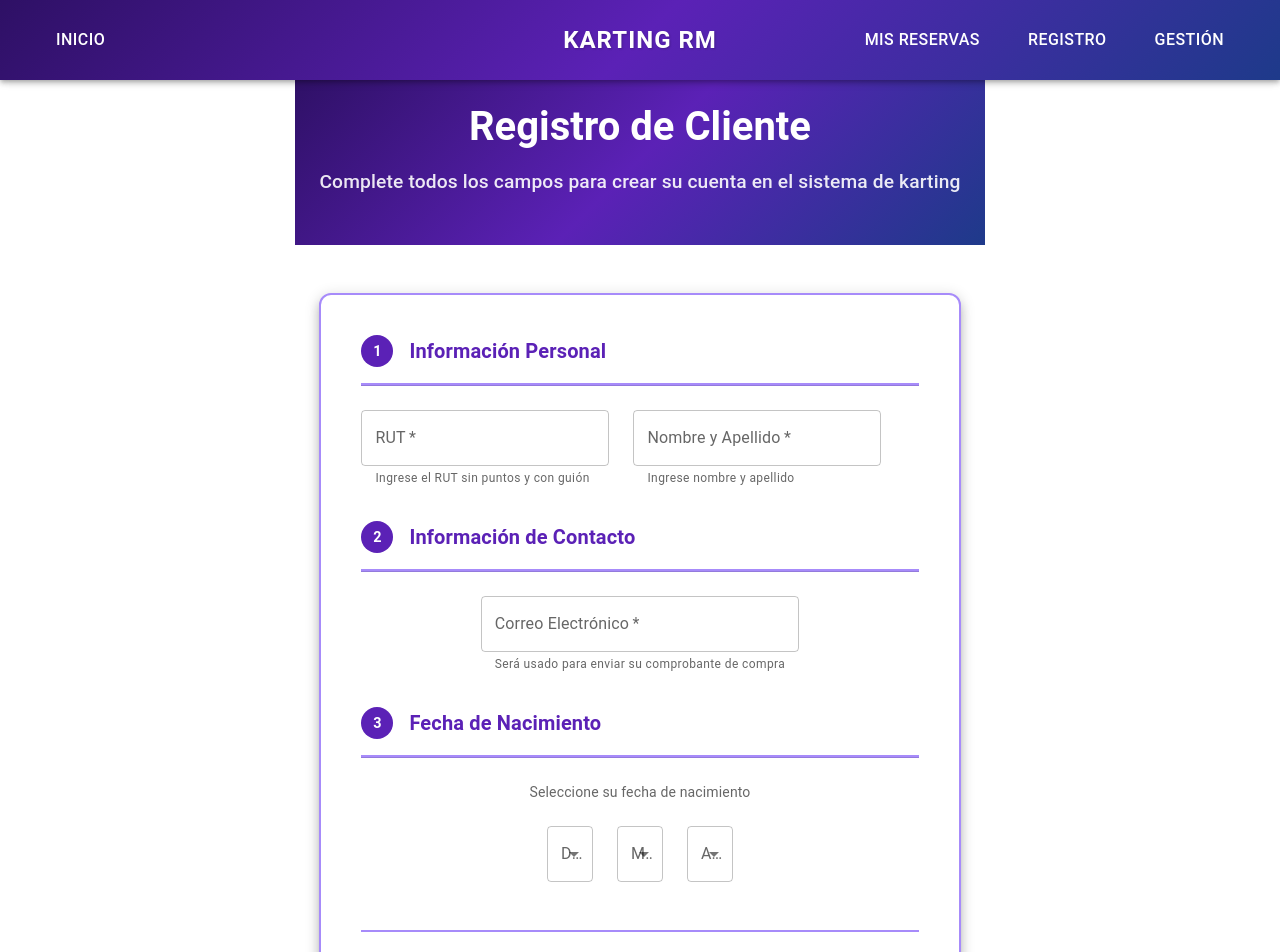
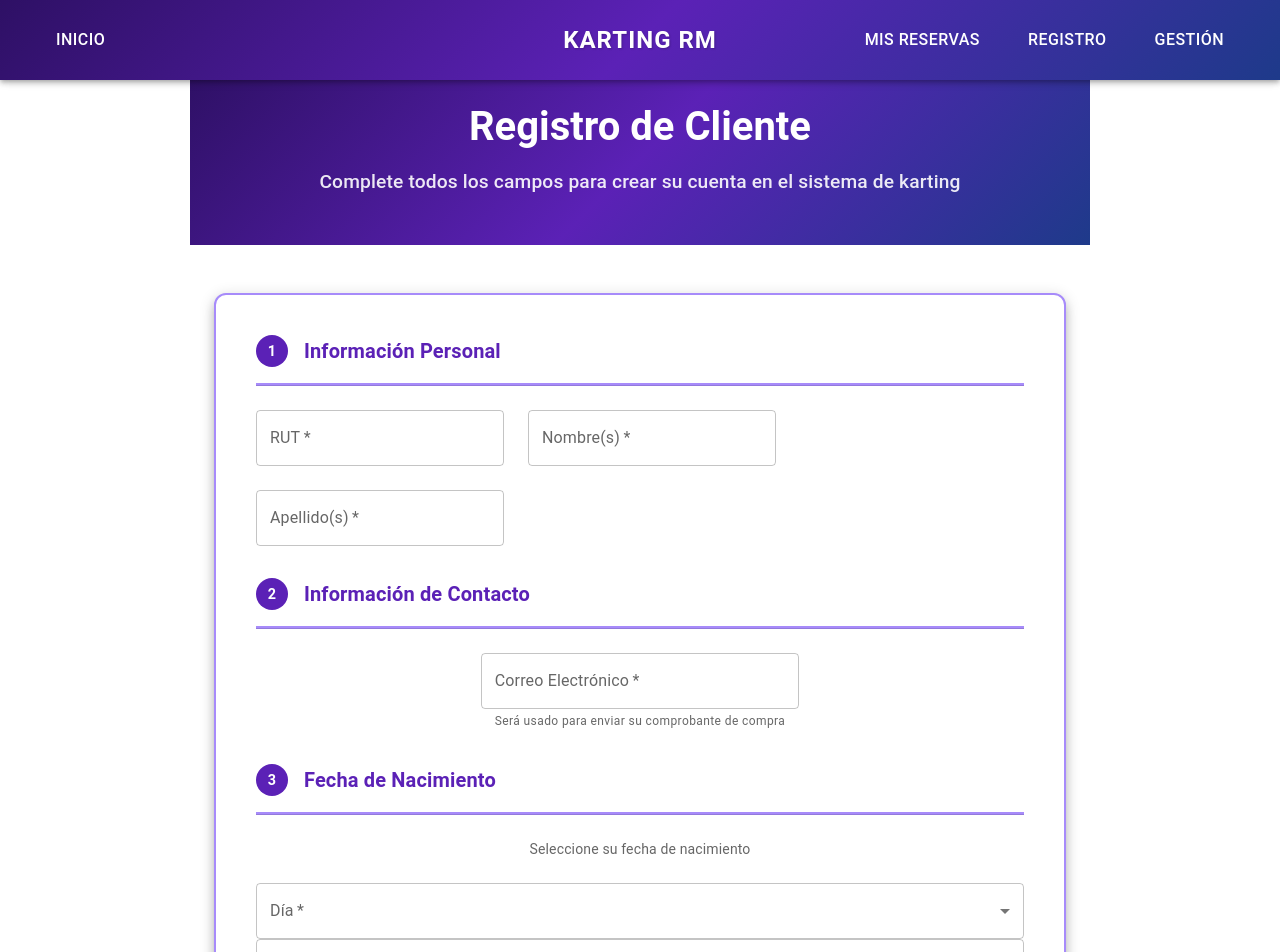
Before and after one commit to Linna-Lpz/Tingeso-2-kartingRM-Ms, a React (Vite) app in the folder karting2Frontend/: page /clientRegister in a window 1280 px wide. Shown: the top 952 px of the page. Built offline with nearby package versions, Linux system fonts and the light colour scheme; some icons are missing.

Commit message:
Pequeños cambios 2
Se añade verificación de rut al registrar cliente
Cambio en información de tarifas

```diff
--- a/karting2Frontend/src/components/ClientRegister.jsx
+++ b/karting2Frontend/src/components/ClientRegister.jsx
@@ -7,7 +7,8 @@ import clientService from '../services/services.management';
 
 const ClientRegister = () => {
   const [clientRUT, setClientRUT] = useState('');
-  const [clientName, setClientName] = useState('');
+  const [clientFirstName, setClientFirstName] = useState('');
+  const [clientLastName, setClientLastName] = useState('');
   const [clientEmail, setClientEmail] = useState('');
   const [day, setDay] = useState('');
   const [month, setMonth] = useState('');
@@ -21,15 +22,147 @@ const ClientRegister = () => {
 
   // Estados para errores específicos de cada campo
   const [rutError, setRutError] = useState('');
-  const [nameError, setNameError] = useState('');
+  const [firstNameError, setFirstNameError] = useState('');
+  const [lastNameError, setLastNameError] = useState('');
   const [emailError, setEmailError] = useState('');
   const [birthdayError, setBirthdayError] = useState('');
+
+  // Función para formatear RUT automáticamente
+  const formatRUT = (value) => {
+    // Eliminar todo excepto números y K
+    let clean = value.replace(/[^0-9K]/g, '');
+
+    // Limitar a máximo 9 caracteres (8 dígitos + 1 dígito verificador)
+    if (clean.length > 9) {
+      clean = clean.slice(0, 9);
+    }
+
+    // Agregar guión automáticamente cuando tenga al menos 8 caracteres
+    if (clean.length >= 8) {
+      clean = clean.slice(0, -1) + '-' + clean.slice(-1);
+    }
+
+    return clean;
+  };
+
+  // Función para validar RUT en tiempo real
+  const validateRUTRealTime = (rut) => {
+    if (!rut) return '';
+
+    // Eliminar espacios y convertir a mayúsculas
+    let cleanRut = rut.replace(/\s/g, '').replace(/\./g, '').toUpperCase();
+
+    // Si está escribiendo y no tiene suficientes caracteres, no mostrar error
+    if (cleanRut.length < 9) { // Incluyendo el guión
+      return '';
+    }
+
+    // Si no tiene guión, agregarlo automáticamente para la validación
+    if (!cleanRut.includes('-') && cleanRut.length >= 8) {
+      cleanRut = cleanRut.slice(0, -1) + '-' + cleanRut.slice(-1);
+    }
+
+    // Verificar formato básico - acepta tanto 7 como 8 dígitos antes del guión
+    const rutRegex = /^[0-9]{7,8}-[0-9K]$/;
+    if (!rutRegex.test(cleanRut)) {
+      return 'Formato: 12345678-9';
+    }
+
+    // Validar dígito verificador solo si el formato es correcto
+    const rutParts = cleanRut.split('-');
+    const rutNumber = rutParts[0];
+    const dv = rutParts[1];
+
+    let sum = 0;
+    let multiplier = 2;
+
+    for (let i = rutNumber.length - 1; i >= 0; i--) {
+      sum += parseInt(rutNumber.charAt(i)) * multiplier;
+      multiplier = multiplier === 7 ? 2 : multiplier + 1;
+    }
+
+    const remainder = sum % 11;
+    const calculatedDV = remainder === 0 ? '0' : remainder === 1 ? 'K' : (11 - remainder).toString();
+
+    if (dv !== calculatedDV) {
+      return 'RUT no es válido';
+    }
+
+    return '';
+  };
+
+  // Función para validar nombre en tiempo real
+  const validateNameRealTime = (name) => {
+    if (!name) return '';
+
+    if (name.trim().length > 0 && name.trim().length < 2) {
+      return 'Mínimo 2 caracteres';
+    }
+
+    // Verificar caracteres no válidos
+    const nameRegex = /^[a-zA-ZáéíóúÁÉÍÓÚñÑ\s]*$/;
+    if (!nameRegex.test(name)) {
+      return 'Solo se permiten letras';
+    }
+
+    return '';
+  };
+
+  // Función para validar email en tiempo real
+  const validateEmailRealTime = (email) => {
+    if (!email) return '';
+
+    // Solo validar formato si tiene @ y algún contenido después
+    if (email.includes('@')) {
+      const emailRegex = /^[^\s@]+@[^\s@]+\.[^\s@]+$/;
+      if (!emailRegex.test(email)) {
+        return 'Formato: usuario@ejemplo.com';
+      }
+    }
+
+    return '';
+  };
+
+  // Manejadores de cambio con validación en tiempo real
+  const handleRutChange = (e) => {
+    const formattedRut = formatRUT(e.target.value);
+    setClientRUT(formattedRut);
+  };
+
+  const handleFirstNameChange = (e) => {
+    // Solo permitir letras, espacios y caracteres especiales del español
+    const value = e.target.value.replace(/[^a-zA-ZáéíóúÁÉÍÓÚñÑ\s]/g, '');
+    setClientFirstName(value);
+  };
+
+  const handleLastNameChange = (e) => {
+    // Solo permitir letras, espacios y caracteres especiales del español
+    const value = e.target.value.replace(/[^a-zA-ZáéíóúÁÉÍÓÚñÑ\s]/g, '');
+    setClientLastName(value);
+  };
+
+  const handleEmailChange = (e) => {
+    setClientEmail(e.target.value);
+  };
+
+  // Obtener errores en tiempo real
+  const realtimeRutError = validateRUTRealTime(clientRUT);
+  const realtimeFirstNameError = validateNameRealTime(clientFirstName);
+  const realtimeLastNameError = validateNameRealTime(clientLastName);
+  const realtimeEmailError = validateEmailRealTime(clientEmail);
+
+  // Usar el error del backend si existe, sino usar el error en tiempo real
+  const displayRutError = rutError || realtimeRutError;
+  const displayFirstNameError = firstNameError || realtimeFirstNameError;
+  const displayLastNameError = lastNameError || realtimeLastNameError;
+  const displayEmailError = emailError || realtimeEmailError;
 
   // Función para limpiar todos los errores
   const clearErrors = () => {
     setErrorMessage('');
     setRutError('');
-    setNameError('');
+    setFirstNameError('');
+    setLastNameError('');
     setEmailError('');
     setBirthdayError('');
   };
@@ -41,7 +174,9 @@ const ClientRegister = () => {
     if (errorMsg.includes('RUT')) {
       setRutError(errorMsg);
     } else if (errorMsg.includes('nombre')) {
-      setNameError(errorMsg);
+      setFirstNameError(errorMsg);
+    } else if (errorMsg.includes('apellido')) {
+      setLastNameError(errorMsg);
     } else if (errorMsg.includes('email')) {
       setEmailError(errorMsg);
     } else if (errorMsg.includes('fecha') || errorMsg.includes('edad')) {
@@ -61,9 +196,12 @@ const ClientRegister = () => {
     // Construir la fecha en formato YYYY-MM-DD
     const clientBirthday = `${year}-${String(month).padStart(2, '0')}-${String(day).padStart(2, '0')}`;
 
+    // Combinar nombre y apellido
+    const clientName = `${clientFirstName.trim()} ${clientLastName.trim()}`.trim();
+
     const newClient = {
       clientRUT,
-      clientName,
+      clientName, // Se envía como nombre completo
       clientEmail,
       clientBirthday,
       visitsPerMonth
@@ -74,7 +212,8 @@ const ClientRegister = () => {
 
       // Limpiar los campos del formulario después de enviar
       setClientRUT('');
-      setClientName('');
+      setClientFirstName('');
+      setClientLastName('');
       setClientEmail('');
       setDay('');
       setMonth('');
@@ -242,19 +381,17 @@ const ClientRegister = () => {
 
             <Grid container spacing={3}>
               {/* RUT - Campo principal de identificación */}
-              <Grid item xs={12} sm={6}>
+              <Grid>
                 <TextField
                   fullWidth
                   label="RUT"
                   placeholder="Ej: 12345678-9"
                   value={clientRUT}
-                  onChange={(e) => {
-                    const value = e.target.value.slice(0, 10);
-                    setClientRUT(value);
-                  }}
+                  onChange={handleRutChange}
                   required
-                  error={!!rutError}
-                  helperText={rutError || "Ingrese el RUT sin puntos y con guión"}
+                  error={!!displayRutError}
+                  helperText={displayRutError}
+                  inputProps={{ maxLength: 10 }}
                   sx={{
                     '& .MuiFormLabel-root.Mui-focused': { color: '#5B21B6' },
                     '& .MuiOutlinedInput-root': {
@@ -267,17 +404,40 @@ const ClientRegister = () => {
                 />
               </Grid>
 
-              {/* Nombre completo */}
-              <Grid item xs={12} sm={6}>
+              {/* Nombre */}
+              <Grid>
                 <TextField
                   fullWidth
-                  label="Nombre y Apellido"
-                  placeholder="Ej: Juan Pérez"
-                  value={clientName}
-                  onChange={(e) => setClientName(e.target.value)}
+                  label="Nombre(s)"
+                  placeholder="Ej: Juan Carlos"
+                  value={clientFirstName}
+                  onChange={handleFirstNameChange}
                   required
-                  error={!!nameError}
-                  helperText={nameError || "Ingrese nombre y apellido"}
+                  error={!!displayFirstNameError}
+                  helperText={displayFirstNameError}
+                  sx={{
+                    '& .MuiFormLabel-root.Mui-focused': { color: '#5B21B6' },
+                    '& .MuiOutlinedInput-root': {
+                      '&.Mui-focused .MuiOutlinedInput-notchedOutline': {
+                        borderColor: '#5B21B6',
+                        borderWidth: 2
+                      }
+                    }
+                  }}
+                />
+              </Grid>
+
+              {/* Apellido */}
+              <Grid>
+                <TextField
+                  fullWidth
+                  label="Apellido(s)"
+                  placeholder="Ej: Pérez González"
+                  value={clientLastName}
+                  onChange={handleLastNameChange}
+                  required
+                  error={!!displayLastNameError}
+                  helperText={displayLastNameError}
                   sx={{
                     '& .MuiFormLabel-root.Mui-focused': { color: '#5B21B6' },
                     '& .MuiOutlinedInput-root': {
@@ -324,17 +484,17 @@ const ClientRegister = () => {
             <Divider sx={{ mb: 3, backgroundColor: '#A78BFA', height: 2 }} />
 
             <Grid container spacing={3} justifyContent="center">
-              <Grid item xs={12} sm={8}>
+              <Grid>
                 <TextField
                   fullWidth
                   label="Correo Electrónico"
                   type="email"
                   placeholder="ejemplo@correo.com"
                   value={clientEmail}
-                  onChange={(e) => setClientEmail(e.target.value)}
+                  onChange={handleEmailChange}
                   required
-                  error={!!emailError}
-                  helperText={emailError || "Será usado para enviar su comprobante de compra"}
+                  error={!!displayEmailError}
+                  helperText={displayEmailError || "Será usado para enviar su comprobante de compra"}
                   sx={{
                     '& .MuiFormLabel-root.Mui-focused': { color: '#5B21B6' },
                     '& .MuiOutlinedInput-root': {
@@ -398,9 +558,9 @@ const ClientRegister = () => {
               Seleccione su fecha de nacimiento
             </Typography>
 
-            <Grid container spacing={3} justifyContent="center">
+            <Grid justifyContent="center" >
               {/* Día */}
-              <Grid item xs={12} sm={4}>
+              <Grid>
                 <TextField
                   select
                   fullWidth
@@ -429,7 +589,7 @@ const ClientRegister = () => {
               </Grid>
 
               {/* Mes */}
-              <Grid item xs={12} sm={4}>
+              <Grid>
                 <TextField
                   select
                   fullWidth
@@ -458,7 +618,7 @@ const ClientRegister = () => {
               </Grid>
 
               {/* Año */}
-              <Grid item xs={12} sm={4}>
+              <Grid>
                 <TextField
                   select
                   fullWidth
--- a/karting2Frontend/src/components/Information.jsx
+++ b/karting2Frontend/src/components/Information.jsx
@@ -176,17 +176,8 @@ const Information = () => {
             </Typography>
           </Box>
 
-          <Alert severity="info" sx={{ mb: 3, borderRadius: 2, bgcolor: '#DBEAFE', border: '1px solid #1E3A8A' }}>
-            <Box sx={{ display: 'flex', alignItems: 'center' }}>
-              <InfoIcon sx={{ mr: 1, color: '#1E3A8A' }} />
-              <Typography variant="body1" sx={{ fontWeight: 'medium', color: '#1E3A8A' }}>
-                <strong>Estado actual:</strong> Abierto hoy hasta las 22:00 hrs
-              </Typography>
-            </Box>
-          </Alert>
-
           <Grid container spacing={2}>
-            <Grid item xs={12} md={6}>
+            <Grid >
               <Alert severity="info" sx={{ height: '100%', bgcolor: '#F3E8FF', border: '1px solid #A78BFA' }}>
                 <Box sx={{ display: 'flex', alignItems: 'center', mb: 1 }}>
                   <ScheduleIcon sx={{ mr: 1, color: '#5B21B6' }} />
@@ -199,7 +190,7 @@ const Information = () => {
                 </Typography>
               </Alert>
             </Grid>
-            <Grid item xs={12} md={6}>
+            <Grid >
               <Alert severity="success" sx={{ height: '100%', bgcolor: '#F3E8FF', border: '1px solid #A78BFA' }}>
                 <Box sx={{ display: 'flex', alignItems: 'center', mb: 1 }}>
                   <WeekendIcon sx={{ mr: 1, color: '#5B21B6' }} />
@@ -230,11 +221,7 @@ const Information = () => {
             <Box sx={{ display: 'flex', alignItems: 'center' }}>
               <MonetizationOnIcon sx={{ mr: 1, color: '#1E3A8A' }} />
               <Typography variant="body1" sx={{ fontWeight: 'medium', color: '#1E3A8A' }}>
-                Precios sin IVA incluido |
-              </Typography>
-              <AutoAwesomeIcon sx={{ mx: 1, color: '#1E3A8A' }} />
-              <Typography variant="body1" sx={{ fontWeight: 'medium', color: '#1E3A8A' }}>
-                Aplicamos automáticamente el mejor descuento disponible
+                Precios sin IVA incluido
               </Typography>
             </Box>
           </Alert>
@@ -355,7 +342,7 @@ const Information = () => {
             <Box sx={{ display: 'flex', alignItems: 'center', justifyContent: 'center' }}>
               <AutoAwesomeIcon sx={{ mr: 1, color: '#B45309' }} />
               <Typography variant="body2" sx={{ fontWeight: 'medium', color: '#B45309' }}>
-                Los precios mostrados se ajustarán automáticamente según los descuentos que apliquen
+                Los precios mostrados se ajustarán automáticamente según los descuentos que apliquen (solo para clientes registrados)
               </Typography>
             </Box>
           </Box>
@@ -809,7 +796,7 @@ const Information = () => {
         </CardContent>
       </Card>
 
-      {/* Nota importante actualizada */}
+      {/* Nota importante */}
       <Box sx={{ mt: 4 }}>
           <Box sx={{ display: 'flex', alignItems: 'center', justifyContent: 'center', mb: 1 }}>
             <WarningIcon sx={{ mr: 1, color: 'warning.main' }} />
@@ -865,7 +852,7 @@ const Information = () => {
         <Box sx={{ mt: 2, display: 'flex', alignItems: 'center', justifyContent: 'center' }}>
           <PhoneIcon sx={{ mr: 1, color: 'text.secondary' }} />
           <Typography variant="body2" sx={{ color: 'text.secondary' }}>
-            ¿Preguntas? Llámanos al +56 9 1234 5678
+            ¿Preguntas? Llámanos al +56 9 72618375
           </Typography>
         </Box>
       </Box>
```
